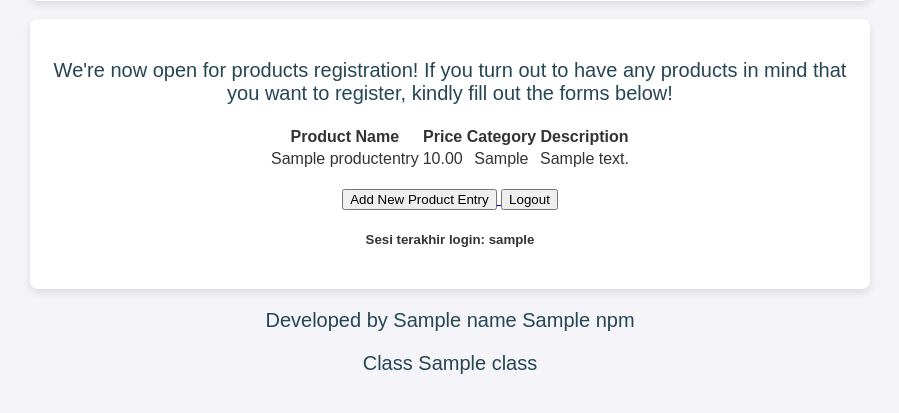
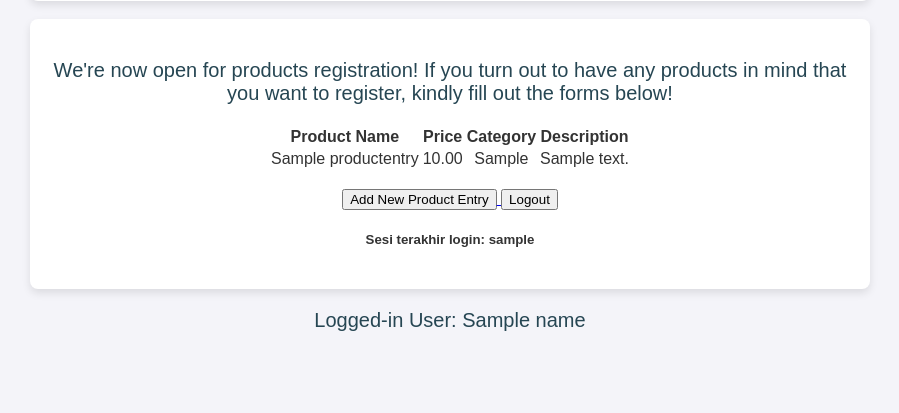
Before and after one commit to FilbertAT/warunks, a Django app: template main/templates/main.html in a window 1280 px wide. Shown: the part 244-657 px from the top of the page, without its empty margins (190-1089 px from the left). Run offline with Django 5.2, Linux system fonts and the light colour scheme; tables that the repository leaves empty hold one stand-in row (values such as "Sample post"); the template is opened without the code that fills it: values that come from a table or form of the project are taken from there, most other values are stand-ins (such as "Sample title", 1, 10 or a date in 2020).

Commit message:
Tutorial 4 Selesai dan README Selesai

```diff
--- a/main/templates/main.html
+++ b/main/templates/main.html
@@ -77,7 +77,6 @@
     <h5>Sesi terakhir login: {{ last_login }}</h5>
 </div>
 <div>
-    <p>Developed by {{ name }} {{ npm }}</p>
-    <p>Class {{ class }}</p>
+    <p>Logged-in User: {{ name }}</p>
 </div>
 {% endblock content %}
--- a/main/views.py
+++ b/main/views.py
@@ -17,8 +17,6 @@ def show_main(request):
 
     context = {
         'name': request.user.username,
-        'class': 'PBP C',
-        'npm': '2306152336',
         'product_entries': product_entries,
         'last_login': request.COOKIES['last_login']
     }
```
Also changed, not shown: README.md.
